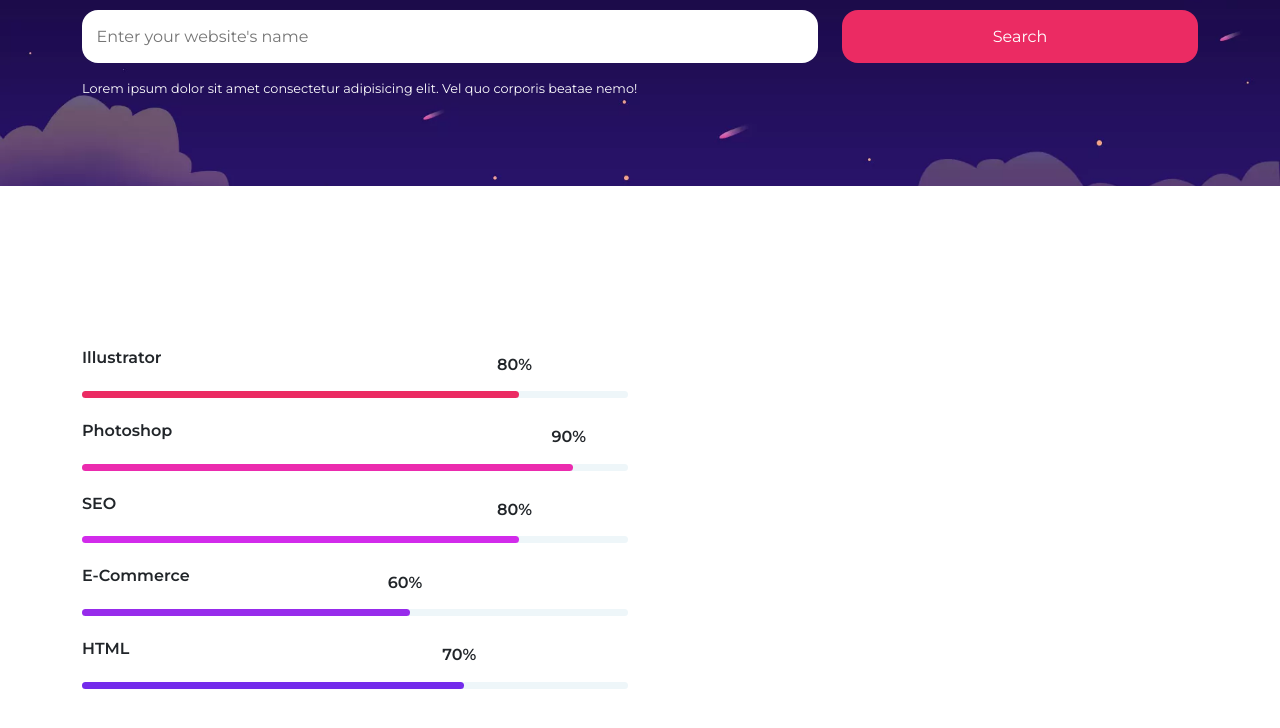
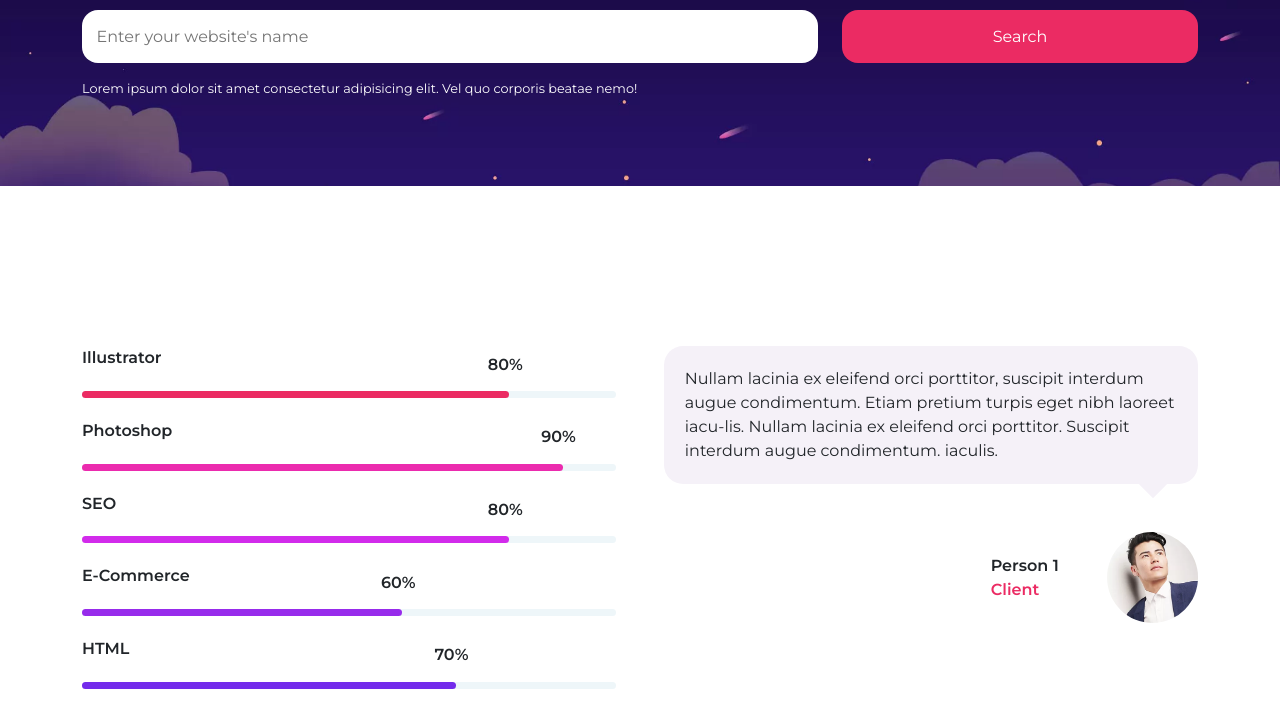
Before and after one commit to krypton225/IT-Host, a React (Create React App) app: page / in a window 1280 px wide. Shown: the part 1914-2642 px from the top of the page. Built offline with nearby package versions, Linux system fonts and the light colour scheme.

Commit message:
ADD Testimonials section component @ Home page

```diff
--- a/src/index.css
+++ b/src/index.css
@@ -137,6 +137,26 @@
   top: -2.4rem;
 }
 
+.testimonials__say {
+  width: 100%;
+  padding: 1.3rem;
+  border-radius: 1.2rem;
+  position: relative;
+  background-color: var(--bg-white-secondary);
+}
+
+.testimonials__say::after {
+  content: "";
+  width: 20px;
+  height: 20px;
+  position: absolute;
+  bottom: -10px;
+  right: 35px;
+  background-color: var(--bg-white-secondary);
+  transform: rotate(45deg);
+  z-index: -1;
+}
+
 .animated {
   animation-name: landing-img-animations;
   animation-duration: 3s;
--- a/src/pages/Home/SkillsAndTestimonials/SkillsAndTestimonials.tsx
+++ b/src/pages/Home/SkillsAndTestimonials/SkillsAndTestimonials.tsx
@@ -1,10 +1,12 @@
 import skillsDataItems from "./skills-data";
+
+import testimonialsData from "./testimonials-data";
 
 const SkillsAndTestimonials = () => {
     return (
         <section>
             <div className="container">
-                <div className="row">
+                <div className="row g-5">
                     <div className="col-md-6">
                         <div className="skills">
                             {
@@ -25,7 +27,34 @@
                         </div>
                     </div>
 
-                    <div className="col-md-6"></div>
+                    <div className="col-md-6">
+                        <div className="testimonials">
+                            <div id="carouselExampleSlidesOnly" className="carousel slide" data-bs-ride="carousel">
+                                <div className="carousel-inner">
+                                    {
+                                        testimonialsData.map(({ id, name, personSay, personImage, personType, isActiveCard }) =>
+                                        (
+                                            <div key={id} className={`carousel-item ${isActiveCard ? "active" : ""}`}>
+                                                <p className="testimonials__say">{personSay}</p>
+
+                                                <div className="w-100 mt-5 d-flex justify-content-end align-items-center">
+                                                    <div className="fw-semibold me-5 text-capitalize">
+                                                        <p className="m-0">{name}</p>
+                                                        <p className="m-0" style={{ color: `var(--pink-color)` }}>{personType}</p>
+                                                    </div>
+
+                                                    <div style={{ width: `5.7rem`, height: `5.7rem`, borderRadius: `50%` }}>
+                                                        <img src={personImage} alt="Person"
+                                                            className="w-100 h-100 rounded-circle object-fit-cover" />
+                                                    </div>
+                                                </div>
+                                            </div>
+                                        ))
+                                    }
+                                </div>
+                            </div>
+                        </div>
+                    </div>
                 </div>
             </div>
         </section>
--- /dev/null
+++ b/src/pages/Home/SkillsAndTestimonials/testimonials-data.ts
@@ -0,0 +1,39 @@
+import GenerateId from "../../../utils/generate-id";
+
+import ITestimonials from "./ITestimonials.interface";
+
+import { Person } from "data/photos";
+
+const testimonialsData: Array<ITestimonials> = [
+    {
+        name: "Person 1",
+        personType: "client",
+        personSay: `Nullam lacinia ex eleifend orci porttitor, suscipit interdum augue condimentum.
+        Etiam pretium turpis eget nibh laoreet iacu-lis. Nullam lacinia ex eleifend orci porttitor.
+        Suscipit interdum augue condimentum. iaculis.`,
+        personImage: Person,
+        isActiveCard: true
+    },
+    {
+        name: "Person 2",
+        personType: "client",
+        personSay: `Nullam lacinia ex eleifend orci porttitor, suscipit interdum augue condimentum.
+        Etiam pretium turpis eget nibh laoreet iacu-lis. Nullam lacinia ex eleifend orci porttitor.
+        Suscipit interdum augue condimentum. iaculis.`,
+        personImage: Person,
+        isActiveCard: false
+    },
+    {
+        name: "Person 3",
+        personType: "client",
+        personSay: `Nullam lacinia ex eleifend orci porttitor, suscipit interdum augue condimentum.
+        Etiam pretium turpis eget nibh laoreet iacu-lis. Nullam lacinia ex eleifend orci porttitor.
+        Suscipit interdum augue condimentum. iaculis.`,
+        personImage: Person,
+        isActiveCard: false
+    }
+];
+
+(() => GenerateId(testimonialsData))();
+
+export default testimonialsData;
```
Also changed, not shown: src/pages/Home/SkillsAndTestimonials/ITestimonials.interface.ts (added, +11 -0 lines).
